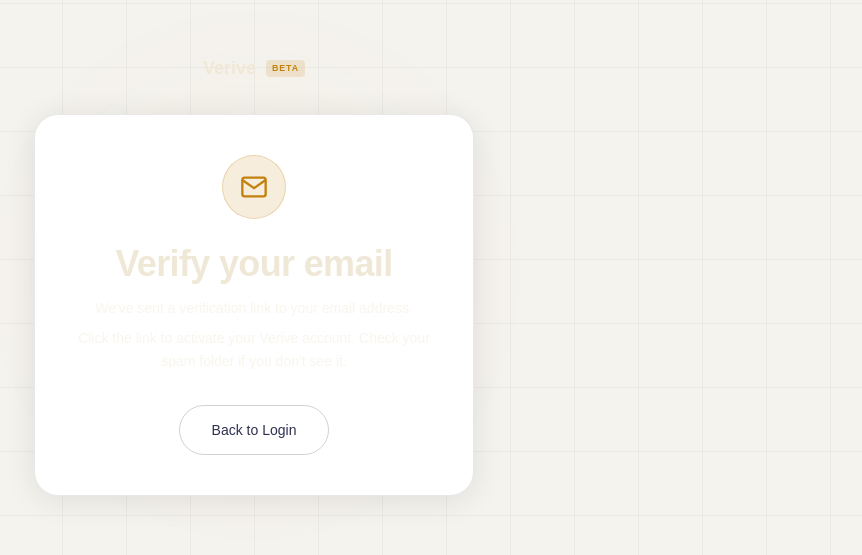
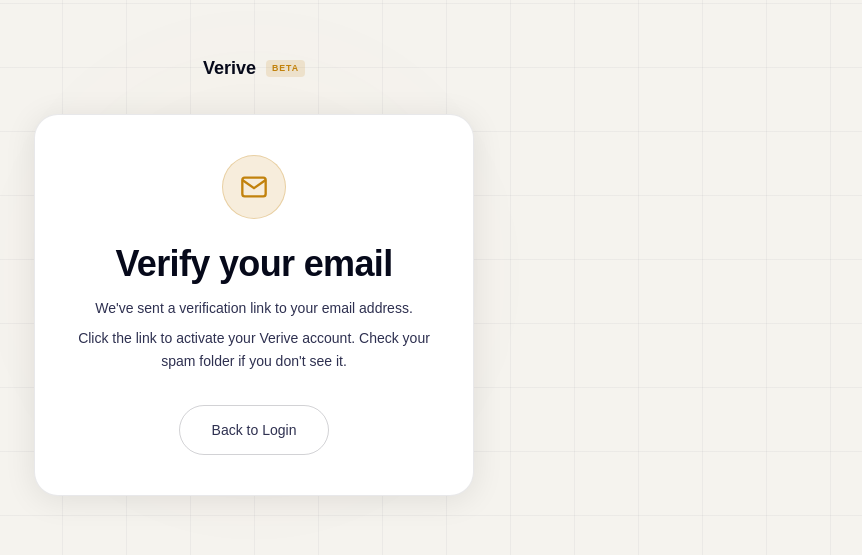
Before and after one commit to emeka-divine-exe/verive, a Next.js app: page /verify-email in a window 1280 px wide. Shown: the part 125-680 px from the top of the page, without its empty margins (386-1248 px from the left). Built offline with nearby package versions, Linux system fonts and the light colour scheme; a web font is replaced by a local one.

Commit message:
Refactor styles and update text colors in verify-email page

```diff
--- a/src/app/verify-email/page.tsx
+++ b/src/app/verify-email/page.tsx
@@ -7,29 +7,28 @@
         style={{ background: 'rgba(194,130,13,0.09)' }} />
 
       <div className="relative z-10 w-full flex flex-col items-center">
-
-        {/* Wordmark */}
         <Link href="/" className="flex items-center gap-2.5 mb-8">
-          <span className="font-display font-bold text-lg" style={{ color: '#F0E8D6' }}>Verive</span>
+          <span className="font-display font-bold text-lg" style={{ color: 'var(--v-text)' }}>Verive</span>
           <span className="text-[0.55rem] font-body font-bold uppercase px-1.5 py-0.5 rounded"
-            style={{ background: 'rgba(194,130,13,0.14)', color: '#C2820D', letterSpacing: '0.1em' }}>
+            style={{ background: 'rgba(194,130,13,0.14)', color: 'var(--v-gold)', letterSpacing: '0.1em' }}>
             Beta
           </span>
         </Link>
 
         <div className="auth-card text-center">
           <div className="w-16 h-16 rounded-full flex items-center justify-center mx-auto mb-6"
-            style={{ background: 'rgba(194,130,13,0.14)', border: '1px solid rgba(194,130,13,0.25)' }}>
-            <svg width="28" height="28" viewBox="0 0 24 24" fill="none" stroke="#C2820D" strokeWidth="2">
+            style={{ background: 'var(--v-gold-dim)', border: '1px solid var(--v-gold-border)' }}>
+            <svg width="28" height="28" viewBox="0 0 24 24" fill="none" stroke="currentColor" strokeWidth="2"
+              style={{ color: 'var(--v-gold)' }}>
               <path d="M4 4h16c1.1 0 2 .9 2 2v12c0 1.1-.9 2-2 2H4c-1.1 0-2-.9-2-2V6c0-1.1.9-2 2-2z"/>
               <polyline points="22,6 12,13 2,6"/>
             </svg>
           </div>
-          <h1 className="h-lg mb-3" style={{ color: '#F0E8D6' }}>Verify your email</h1>
-          <p className="font-body text-sm leading-relaxed mb-2" style={{ color: 'rgba(240,232,214,0.44)' }}>
+          <h1 className="h-lg mb-3" style={{ color: 'var(--v-text)' }}>Verify your email</h1>
+          <p className="font-body text-sm leading-relaxed mb-2" style={{ color: 'var(--v-muted)' }}>
             We&apos;ve sent a verification link to your email address.
           </p>
-          <p className="font-body text-sm leading-relaxed mb-8" style={{ color: 'rgba(240,232,214,0.44)' }}>
+          <p className="font-body text-sm leading-relaxed mb-8" style={{ color: 'var(--v-muted)' }}>
             Click the link to activate your Verive account. Check your spam folder if you don&apos;t see it.
           </p>
           <Link href="/login" className="btn-ghost px-8 py-3.5 text-sm">Back to Login</Link>
```
